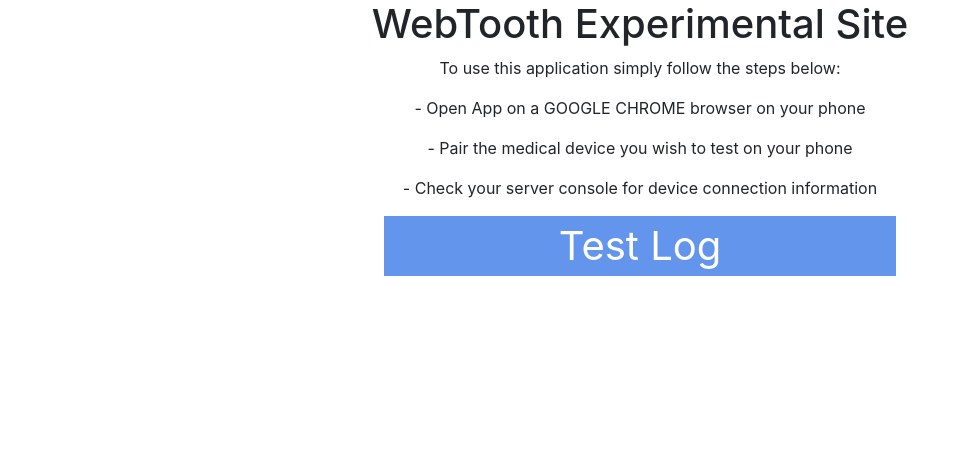
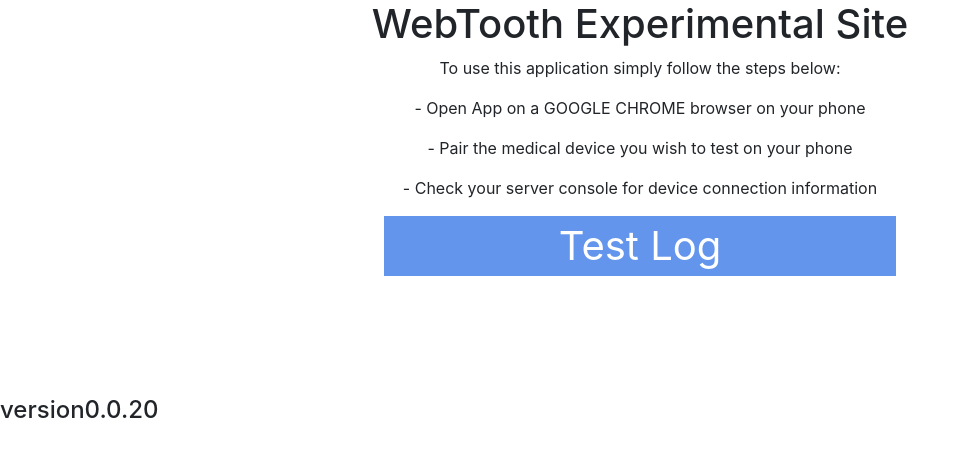
Before and after one commit to kthomas852/webtooth, a website: page index.html in a window 1280 px wide. Shown: the whole page, without its empty margins (0-970 px from the left). Drawn offline with nearby package versions, Linux system fonts and the light colour scheme.

Commit message:
added versioning numbers

```diff
--- a/index.html
+++ b/index.html
@@ -20,6 +20,12 @@
 <div id="target2" class="text-center"></div>
 <div id="target3" class="text-center"></div>
 <div id="target4" class="text-center"></div>
+<br/>
+<br/>
+<br/>
+<br/>
+<br/>
+<h4>version0.0.20</h4>
 <script src="HTMLapp.js"></script>
 </body>
 </html>
```
